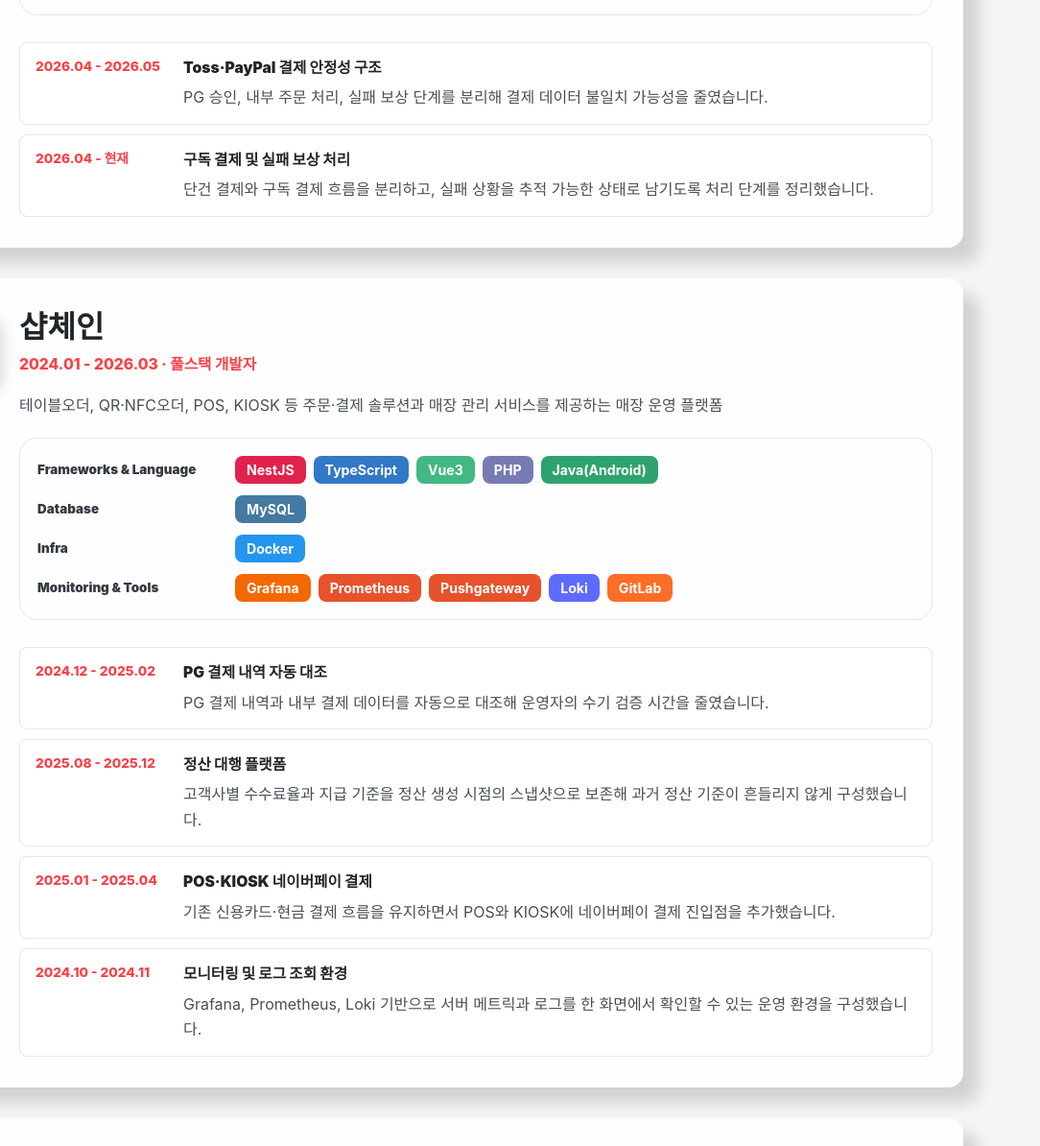
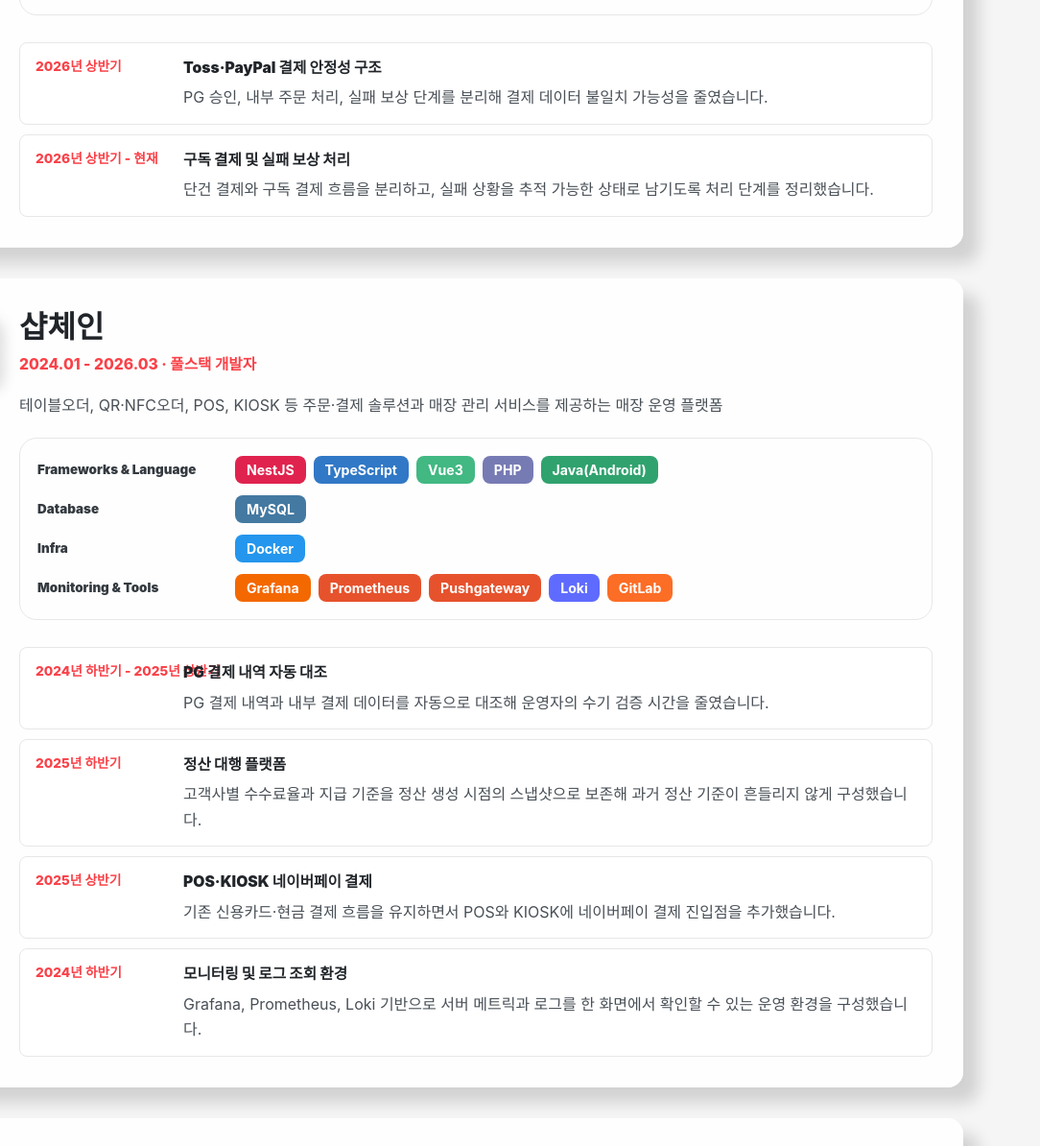
Before and after one commit to 723poil/723poil.github.io, a website: page index.html in a window 1280 px wide. Shown: the part 3155-4349 px from the top of the page at 96% size, 196-1280 px from the left. Drawn offline with Linux system fonts and the light colour scheme.

Commit message:
content: use half-year career project periods

```diff
--- a/data/career.js
+++ b/data/career.js
@@ -18,7 +18,7 @@
     projects: [
       {
         title: 'Toss·PayPal 결제 안정성 구조',
-        period: '2026.04 - 2026.05',
+        period: '2026년 상반기',
         summary: 'PG 승인, 내부 주문 처리, 실패 보상 단계를 분리해 결제 데이터 불일치 가능성을 줄였습니다.',
         points: [
           'Redis Lock과 멱등키 기반 중복 처리 제어',
@@ -27,7 +27,7 @@
       },
       {
         title: '구독 결제 및 실패 보상 처리',
-        period: '2026.04 - 현재',
+        period: '2026년 상반기 - 현재',
         summary: '단건 결제와 구독 결제 흐름을 분리하고, 실패 상황을 추적 가능한 상태로 남기도록 처리 단계를 정리했습니다.',
         points: [
           '구독 결제 승인 흐름과 일반 결제 승인 흐름 분리',
@@ -54,7 +54,7 @@
     projects: [
       {
         title: 'PG 결제 내역 자동 대조',
-        period: '2024.12 - 2025.02',
+        period: '2024년 하반기 - 2025년 상반기',
         summary: 'PG 결제 내역과 내부 결제 데이터를 자동으로 대조해 운영자의 수기 검증 시간을 줄였습니다.',
         points: [
           '결제 내역 조회 60초 이상에서 10초 이내로 단축',
@@ -63,7 +63,7 @@
       },
       {
         title: '정산 대행 플랫폼',
-        period: '2025.08 - 2025.12',
+        period: '2025년 하반기',
         summary: '고객사별 수수료율과 지급 기준을 정산 생성 시점의 스냅샷으로 보존해 과거 정산 기준이 흔들리지 않게 구성했습니다.',
         points: [
           '월 매출 약 5천만 원 규모 정산 대행 플랫폼 운영',
@@ -72,12 +72,12 @@
       },
       {
         title: 'POS·KIOSK 네이버페이 결제',
-        period: '2025.01 - 2025.04',
+        period: '2025년 상반기',
         summary: '기존 신용카드·현금 결제 흐름을 유지하면서 POS와 KIOSK에 네이버페이 결제 진입점을 추가했습니다.',
       },
       {
         title: '모니터링 및 로그 조회 환경',
-        period: '2024.10 - 2024.11',
+        period: '2024년 하반기',
         summary: 'Grafana, Prometheus, Loki 기반으로 서버 메트릭과 로그를 한 화면에서 확인할 수 있는 운영 환경을 구성했습니다.',
       },
     ],
@@ -98,7 +98,7 @@
     projects: [
       {
         title: '관리 콘솔 리뉴얼',
-        period: '2023.06 - 2024.01',
+        period: '2023년 상반기 - 2024년 상반기',
         summary: '관리 콘솔 리뉴얼 프로젝트를 진행했습니다.',
       },
     ],
```
Also changed, not shown: index.html (+1 -1 lines), tests/content.test.js (+15 -0 lines).
